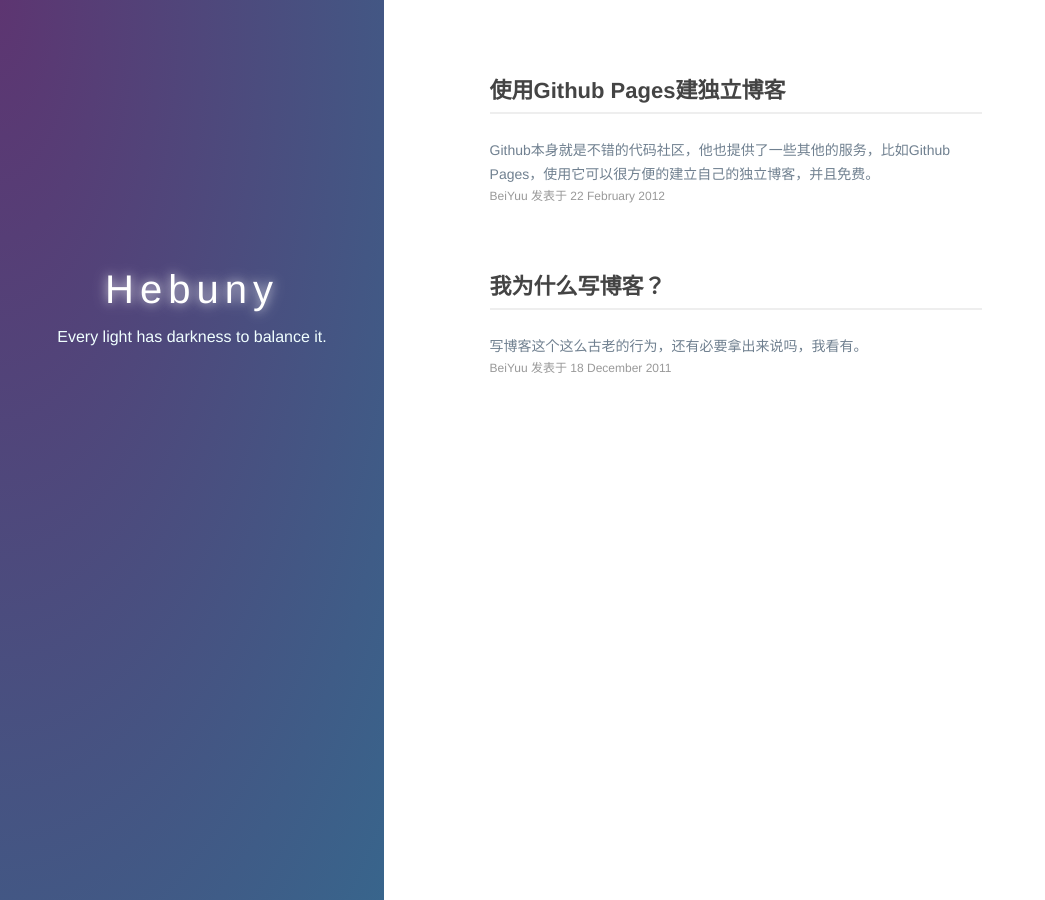
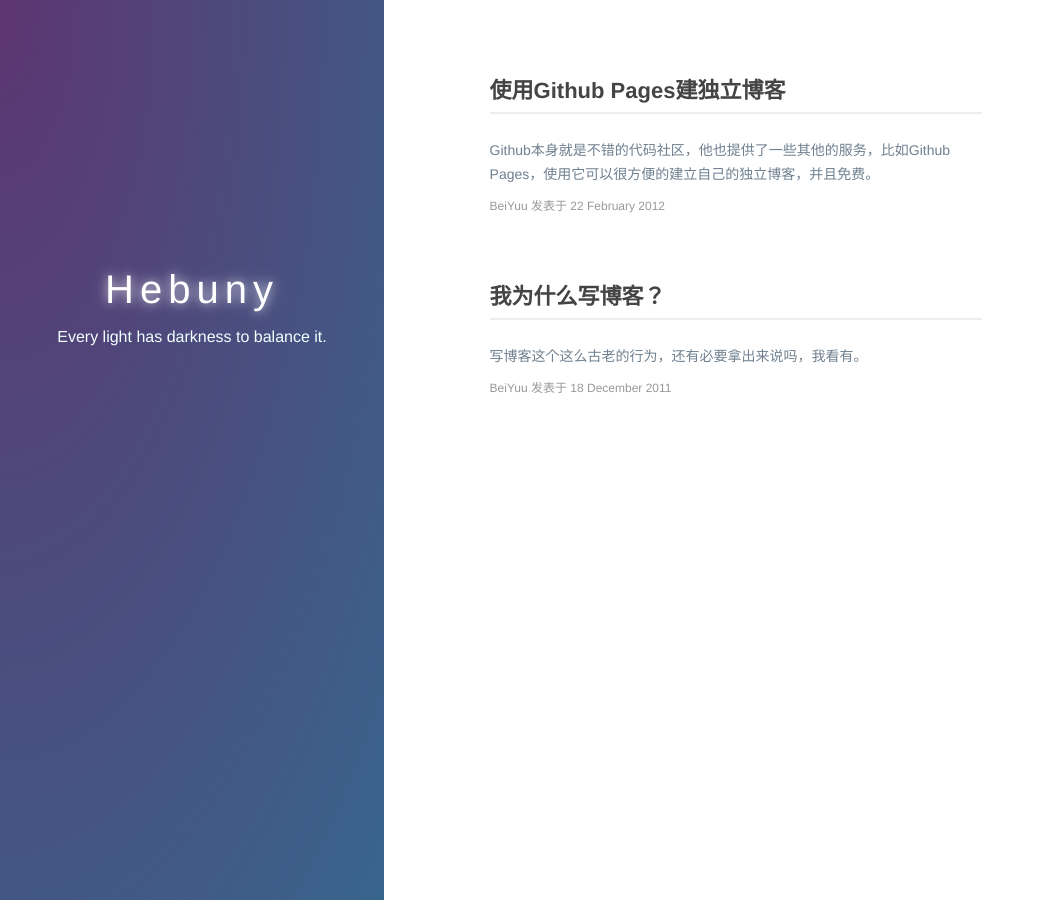
Before and after one commit to Personor/personor.github.io, a Jekyll site: the page built from index.md, in a window 1280 px wide. Shown: the whole page, without its empty margins (0-1045 px from the left). Built offline with Jekyll 4.4.1, drawn with Linux system fonts in a browser that asks for light colours.

Commit message:
Modify description

```diff
--- a/_includes/style.css
+++ b/_includes/style.css
@@ -247,6 +247,7 @@ a.external:hover {
   line-height: 1.7;
 }
 .index-wrapper .title-time {
+  margin:10px 0px 0px 0px;
   color: #999999;
   font-size: 12px;
   line-height: 1.6;
```
